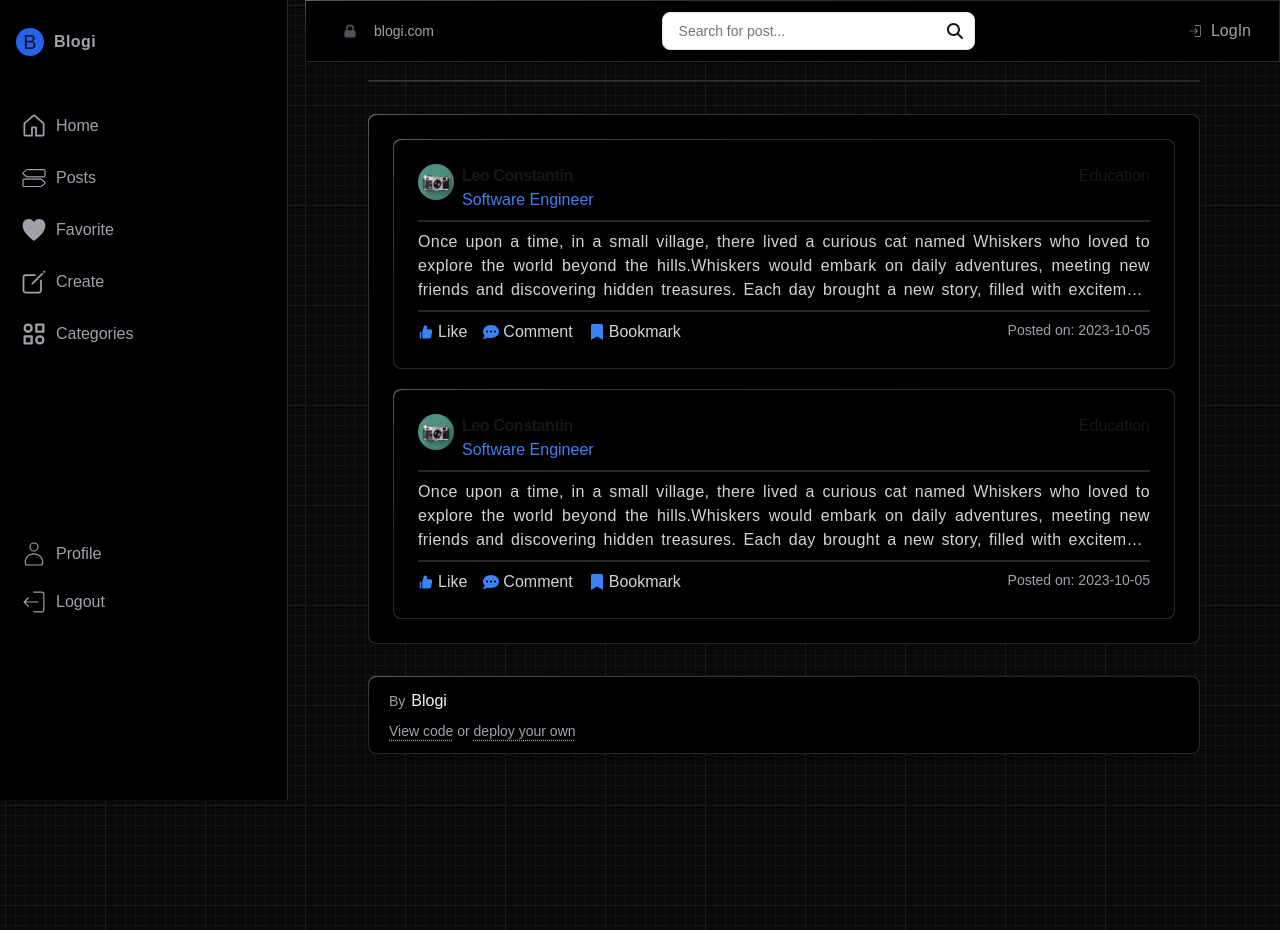
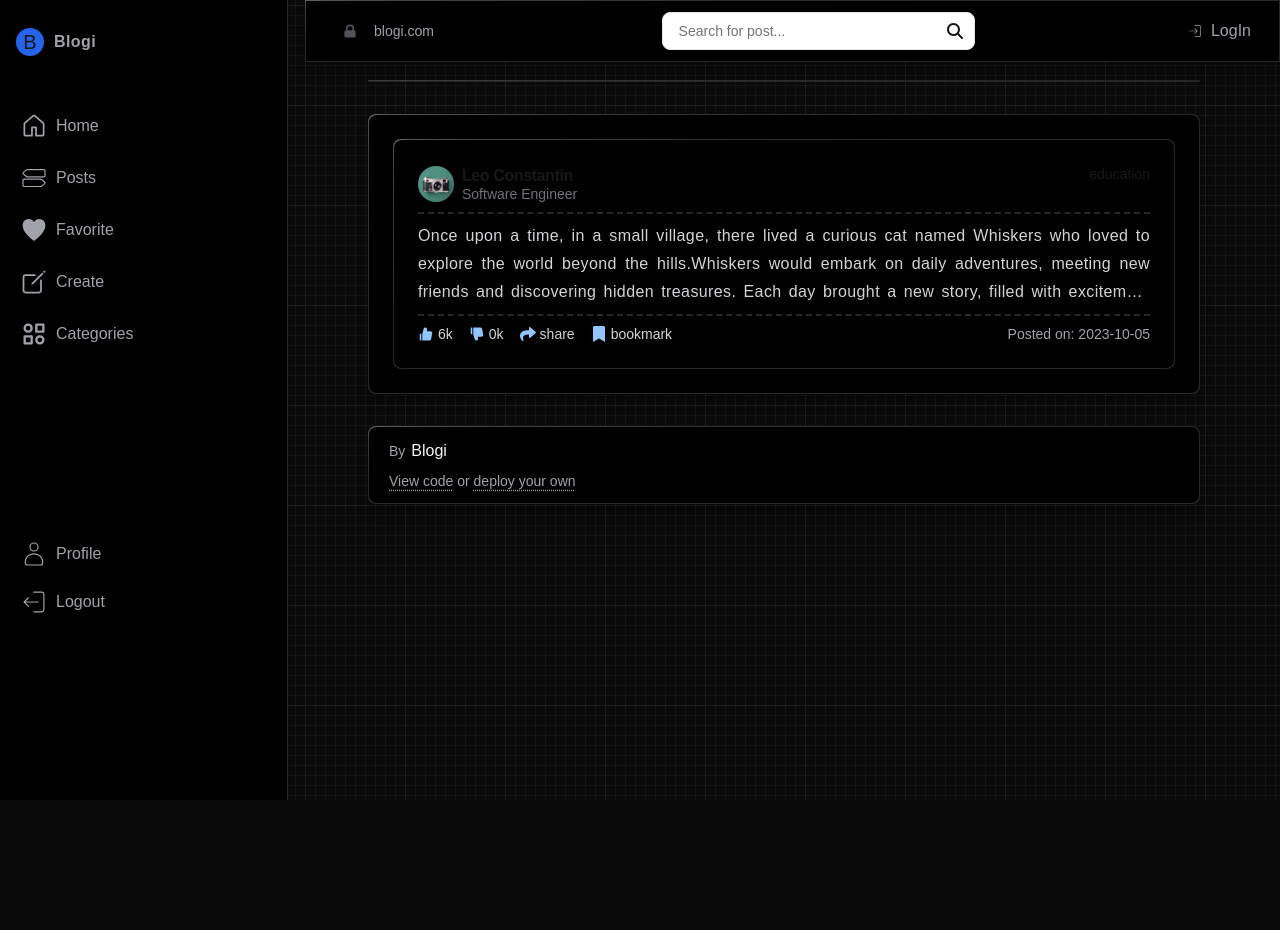
Before and after one commit to leconstantin/Blogi, a Next.js app: page / in a window 1280 px wide. After the commit the page ends 800 px from the top, so only its background shows below. Built offline with nearby package versions, Linux system fonts and the light colour scheme.

Commit message:
made changes on cards

```diff
--- a/src/app/layout.tsx
+++ b/src/app/layout.tsx
@@ -38,7 +38,7 @@ export default function RootLayout({
           </div>
           <div className="mx-auto max-w-4xl space-y-8 px-2 pt-20 lg:px-8 lg:py-8 lg:pt-20">
             <div className="rounded-lg bg-vc-border-gradient p-px shadow-lg shadow-black/20">
-              <div className="rounded-lg bg-black">{/* <AddressBar /> */}</div>
+              <div className="rounded-lg  bg-black">{/* <AddressBar /> */}</div>
             </div>
 
             <div className="rounded-lg bg-vc-border-gradient p-px shadow-lg shadow-black/20">
--- a/src/app/page.tsx
+++ b/src/app/page.tsx
@@ -1,6 +1,11 @@
 import Image from "next/image";
-import { AiFillLike } from "react-icons/ai";
-import { FaBookmark, FaCommentDots, FaRegCommentDots } from "react-icons/fa";
+import { AiFillDislike, AiFillLike } from "react-icons/ai";
+import {
+  FaBookmark,
+  FaCommentDots,
+  FaRegCommentDots,
+  FaShare,
+} from "react-icons/fa";
 
 export default function Home() {
   return (
@@ -8,8 +13,8 @@ export default function Home() {
       <div className="rounded-lg bg-vc-border-gradient p-px shadow-lg shadow-black/20">
         <div className="flex flex-col items-center rounded-lg bg-black p-3.5 lg:p-6">
           {/* top section */}
-          <div className="flex justify-between w-full pb-2 border-b-2 border-zinc-800">
-            <div className="flex items-start space-x-2">
+          <div className="flex justify-between w-full pb-2 border-b-2 border-dashed border-zinc-800">
+            <div className="flex items-center space-x-2">
               <Image
                 src="/test.jpg"
                 width={36}
@@ -17,86 +22,41 @@ export default function Home() {
                 alt="profile"
                 className="w-9 h-9 rounded-full"
               />
-              <div>
+              <div className="flex flex-col -space-y-1">
                 <div className="font-bold tracking-tight">Leo Constantin</div>
-                <div className="text-blue-500">Software Engineer</div>
+                <div className="text-zinc-500 text-sm">Software Engineer</div>
               </div>
             </div>
-            <div>Education</div>
+            <div className="text-sm">education</div>
           </div>
           {/* middle content */}
-          <div className="text-justify line-clamp-3 pt-2 text-base text-zinc-300 tracking-wide text-balance">
+          <div className="text-justify line-clamp-3 pt-2 text-base text-zinc-300 tracking-wide leading-7 text-balance">
             Once upon a time, in a small village, there lived a curious cat
             named Whiskers who loved to explore the world beyond the
             hills.Whiskers would embark on daily adventures, meeting new friends
             and discovering hidden treasures. Each day brought a new story,
             filled with excitement and wonder.
           </div>
+
           {/* actions */}
-          <div></div>
-          {/* actions */}
-          <div className="flex justify-between w-full pt-2 border-t-2 border-zinc-800 mt-2">
+          <div className="flex justify-between w-full pt-2 border-t-2 border-dashed border-zinc-800 mt-2">
             <div className="flex space-x-4">
               <button className="flex items-center space-x-1 text-zinc-300 hover:text-white">
-                <AiFillLike className="size-4 text-blue-500" />
-                <span>Like</span>
+                <AiFillLike className="size-4 text-blue-300" />
+                <span className="text-sm">6k</span>
               </button>
               <button className="flex items-center space-x-1 text-zinc-300 hover:text-white">
-                <FaCommentDots className="size-4 text-blue-500" />
-                <span>Comment</span>
+                <AiFillDislike className="size-4 text-blue-300" />
+                <span className="text-sm">0k</span>
               </button>
               <button className="flex items-center space-x-1 text-zinc-300 hover:text-white">
-                <FaBookmark className="size-4 text-blue-500" />
-                <span>Bookmark</span>
+                <FaShare className="size-4 text-blue-300" />
+                <span className="text-sm">share</span>
               </button>
-            </div>
-            <div className="text-zinc-400 text-sm">Posted on: 2023-10-05</div>
-          </div>
-        </div>
-      </div>
-      <div className="rounded-lg bg-vc-border-gradient p-px shadow-lg shadow-black/20">
-        <div className="flex flex-col items-center rounded-lg bg-black p-3.5 lg:p-6">
-          {/* top section */}
-          <div className="flex justify-between w-full pb-2 border-b-2 border-zinc-800">
-            <div className="flex items-start space-x-2">
-              <Image
-                src="/test.jpg"
-                width={36}
-                height={36}
-                alt="profile"
-                className="w-9 h-9 rounded-full"
-              />
-              <div>
-                <div className="font-bold tracking-tight">Leo Constantin</div>
-                <div className="text-blue-500">Software Engineer</div>
-              </div>
-            </div>
-            <div>Education</div>
-          </div>
-          {/* middle content */}
-          <div className="text-justify line-clamp-3 pt-2 text-base text-zinc-300 tracking-wide text-balance">
-            Once upon a time, in a small village, there lived a curious cat
-            named Whiskers who loved to explore the world beyond the
-            hills.Whiskers would embark on daily adventures, meeting new friends
-            and discovering hidden treasures. Each day brought a new story,
-            filled with excitement and wonder.
-          </div>
-          {/* actions */}
-          <div></div>
-          {/* actions */}
-          <div className="flex justify-between w-full pt-2 border-t-2 border-zinc-800 mt-2">
-            <div className="flex space-x-4">
+
               <button className="flex items-center space-x-1 text-zinc-300 hover:text-white">
-                <AiFillLike className="size-4 text-blue-500" />
-                <span>Like</span>
-              </button>
-              <button className="flex items-center space-x-1 text-zinc-300 hover:text-white">
-                <FaCommentDots className="size-4 text-blue-500" />
-                <span>Comment</span>
-              </button>
-              <button className="flex items-center space-x-1 text-zinc-300 hover:text-white">
-                <FaBookmark className="size-4 text-blue-500" />
-                <span>Bookmark</span>
+                <FaBookmark className="size-4 text-blue-300" />
+                <span className="text-sm">bookmark</span>
               </button>
             </div>
             <div className="text-zinc-400 text-sm">Posted on: 2023-10-05</div>
```
Also changed, not shown: src/components/PostCard.tsx (added).
